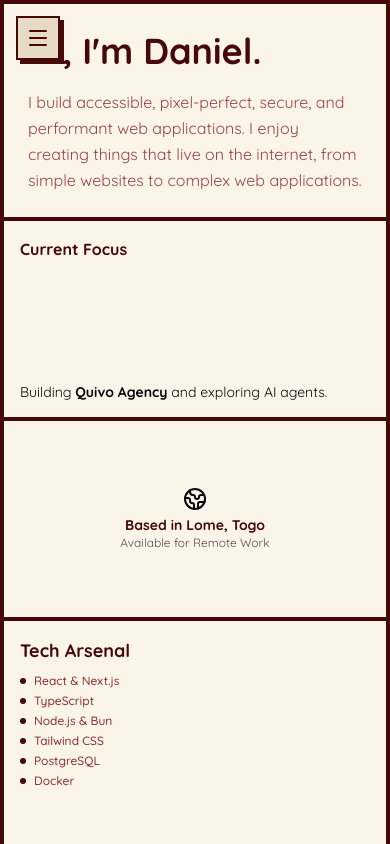
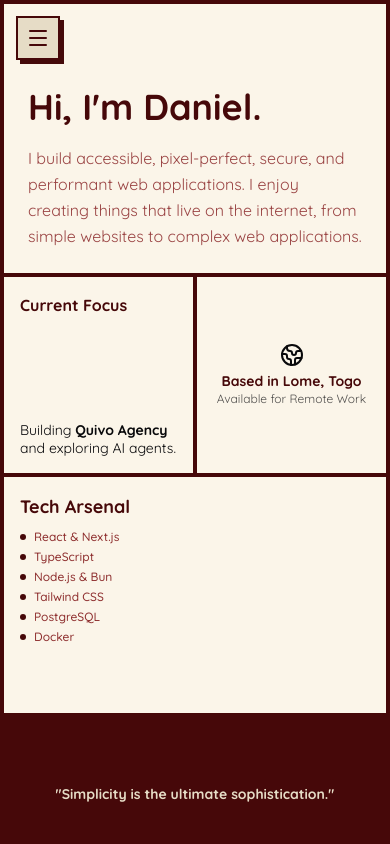
Before and after one commit to Frusadev/Portfolio, a Next.js app: page / in a window 390 px wide. Built offline with nearby package versions, Linux system fonts and the light colour scheme; what tailwindcss-motion would draw is missing.

Commit message:
Fix mobile layout: Intro overlap and side-by-side status boxes

```diff
--- a/src/app/(website)/page.tsx
+++ b/src/app/(website)/page.tsx
@@ -24,7 +24,7 @@ export default function Home() {
     <div className="w-full min-h-full md:h-full md:inline-block md:min-w-full bg-background">
       <div className="grid grid-cols-2 md:grid-cols-none md:grid-rows-3 md:grid-flow-col md:auto-cols-[max(300px,22vw)] w-full min-h-full md:h-full border-l-4 md:border-l-[0.3vw] border-t-4 md:border-t-[0.3vw] border-red-950 bg-background md:w-fit">
         {/* Hero / Intro Card - Large */}
-        <div className="col-span-2 md:col-span-2 md:row-span-2 border-r-4 border-b-4 md:border-r-[0.3vw] md:border-b-[0.3vw] border-red-950 p-6 md:p-[2vw] flex flex-col justify-center items-start text-left md:items-start md:text-left bg-background min-h-[200px] md:min-h-0">
+        <div className="col-span-2 md:col-span-2 md:row-span-2 border-r-4 border-b-4 md:border-r-[0.3vw] md:border-b-[0.3vw] border-red-950 p-6 pt-20 md:p-[2vw] flex flex-col justify-center items-start text-left md:items-start md:text-left bg-background min-h-[200px] md:min-h-0">
           <h1 className="text-4xl md:text-[4vw] leading-tight font-bold text-red-950 mb-4">
             Hi, I&apos;m Daniel.
           </h1>
@@ -36,7 +36,7 @@ export default function Home() {
         </div>
 
         {/* Current Status */}
-        <div className="col-span-2 md:col-span-1 md:row-span-1 border-r-4 border-b-4 md:border-r-[0.3vw] md:border-b-[0.3vw] border-red-950 p-4 md:p-[1.5vw] flex flex-col justify-between hover:bg-red-950/5 transition-colors bg-background overflow-hidden min-h-[200px] md:min-h-0">
+        <div className="col-span-1 md:col-span-1 md:row-span-1 border-r-4 border-b-4 md:border-r-[0.3vw] md:border-b-[0.3vw] border-red-950 p-4 md:p-[1.5vw] flex flex-col justify-between hover:bg-red-950/5 transition-colors bg-background overflow-hidden min-h-[200px] md:min-h-0">
           <h3 className="text-base md:text-[1.3vw] font-bold text-red-950">
             Current Focus
           </h3>
@@ -47,7 +47,7 @@ export default function Home() {
         </div>
 
         {/* Location / Time */}
-        <div className="col-span-2 md:col-span-1 md:row-span-1 border-r-4 border-b-4 md:border-r-[0.3vw] md:border-b-[0.3vw] border-red-950 p-4 md:p-[1.5vw] flex flex-col justify-center items-center text-center hover:bg-red-950/5 transition-colors bg-background overflow-hidden min-h-[200px] md:min-h-0">
+        <div className="col-span-1 md:col-span-1 md:row-span-1 border-r-4 border-b-4 md:border-r-[0.3vw] md:border-b-[0.3vw] border-red-950 p-4 md:p-[1.5vw] flex flex-col justify-center items-center text-center hover:bg-red-950/5 transition-colors bg-background overflow-hidden min-h-[200px] md:min-h-0">
           <div className="text-xl md:text-[2.5vw] mb-1 md:mb-2">
             <Earth />
           </div>
```
